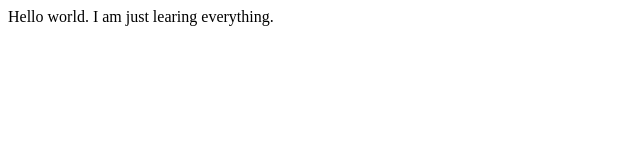
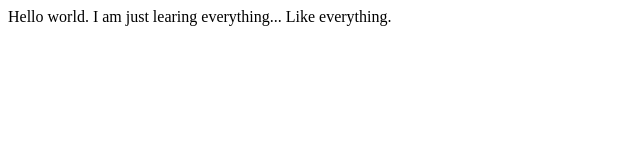
Before and after one commit to grahamdadams/coursera, a plain HTML site: page site/index.html in a window 1280 px wide. Shown: the whole page, without its empty margins (0-640 px from the left). Drawn offline with Linux system fonts and the light colour scheme.

Commit message:
small addition to page

```diff
--- a/site/index.html
+++ b/site/index.html
@@ -4,6 +4,6 @@
 	<title>Hello World (coursera)</title>
 </head>
 <body>
-Hello world.  I am just learing everything.
+Hello world.  I am just learing everything... Like everything.
 </body>
 </html>
```
